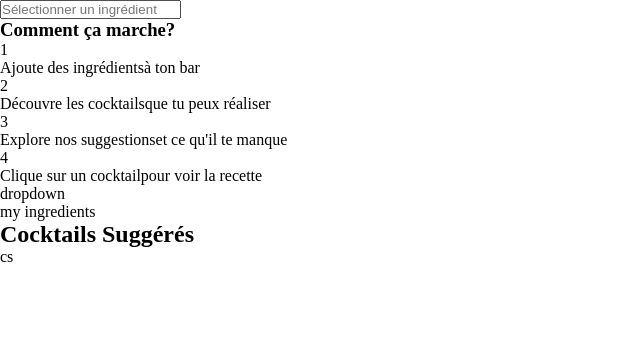
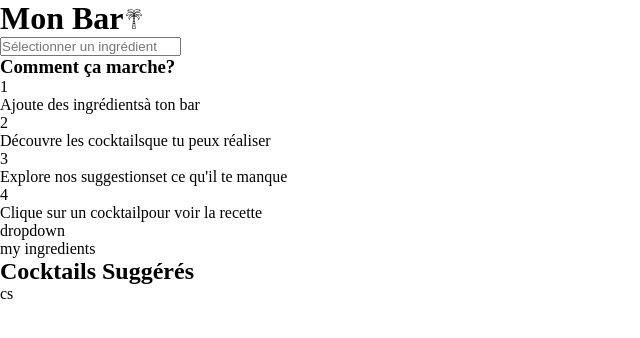
Before and after one commit to WildCodeSchool-2025-09/p2-0526-remote-captain-cocktail, a React (Vite) app: page /bar in a window 1280 px wide. Shown: the top 338 px of the page, without its empty margins (0-640 px from the left). Built offline with nearby package versions, Linux system fonts and the light colour scheme; no server answers.

Commit message:
(S1-US01) title html

```diff
--- a/src/data/fr_FR.json
+++ b/src/data/fr_FR.json
@@ -1,6 +1,7 @@
 {
     "cocktail": "Cocktail",
     "bar": {
+        "title": "Mon Bar",
         "howTo": {
             "title": "Comment ça marche?",
             "steps": [
--- a/src/pages/Bar/Bar.module.scss
+++ b/src/pages/Bar/Bar.module.scss
@@ -3,5 +3,9 @@
 }
 
 .bar-page {
-
+    .bar-title {
+        img {
+            width: 20px;
+        }
+    }
 }
--- a/src/pages/Bar/Bar.tsx
+++ b/src/pages/Bar/Bar.tsx
@@ -43,6 +43,10 @@ function Bar() {
 	return (
 		<div className={styles["bar-page"]}>
 			{console.log(ingredients)}
+			<h1 className={styles["bar-title"]}>
+				<span>{t.bar.title}</span>
+				<img src="/assets/icons/palm.svg" alt="title icon" />
+			</h1>
 			<IngredientsSearch search={search} setSearch={setSearch} />
 			<div className="how-to">
 				<h3>{t.bar.howTo.title}</h3>
```
